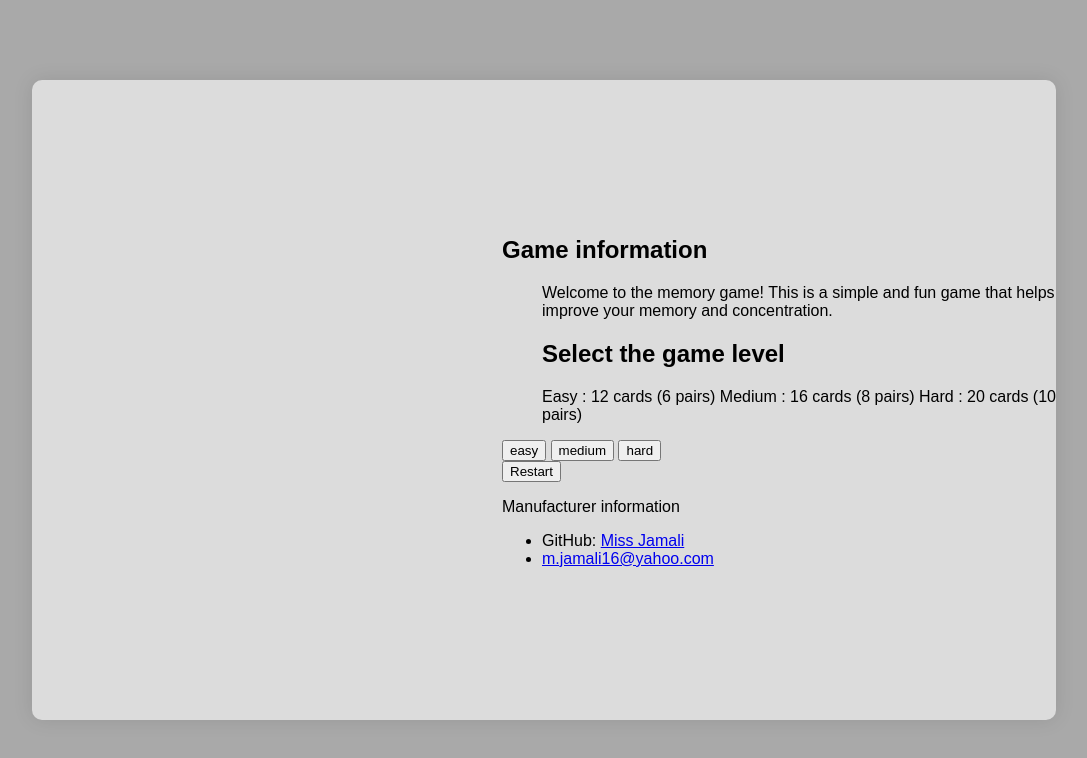
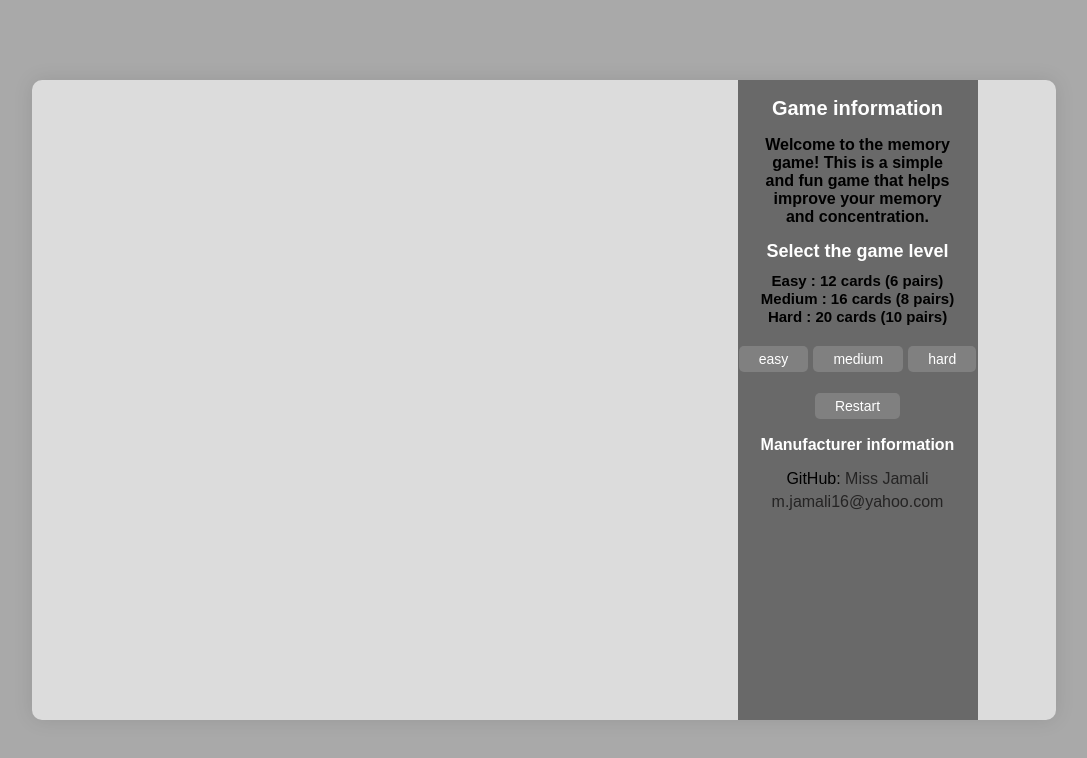
Before and after one commit to MaryaJamali/MemoryGame, a plain HTML site: page index.html in a window 1280 px wide. Shown: the whole page, without its empty margins (96-1183 px from the left). Drawn offline with Linux system fonts and the light colour scheme.

Commit message:
Continue styling

```diff
--- a/css/styles.css
+++ b/css/styles.css
@@ -64,3 +64,92 @@ body {
     background-color: #fccf9b;
     cursor: default;
 }
+
+#sidebar {
+    width: 200px;
+    padding: 20px;
+    background-color: #696969;
+    color: #fff;
+    text-align: center;
+    height: 100%;
+}
+
+#sidebar h2 {
+    font-size: 20px;
+    margin-bottom: 10px;
+}
+
+#sidebar p {
+    font-size: 16px;
+    margin-bottom: 10px;
+    font-weight: bold;
+}
+
+#game-info h2{
+    font-size: 18px;
+    margin-bottom: 10px;
+}
+
+#description{
+    margin-bottom: 10px;
+    color: #000000;
+    font-weight: bold;
+}
+
+#game-info, #creator-info {
+    list-style-type: none;
+    padding: 0;
+    margin-bottom: 20px;
+    text-align: center;
+}
+
+#creator-info li {
+    margin: 5px 0;
+    color: #000000;
+}
+
+#creator-info li a {
+    color: #252424;
+    text-decoration: none;
+}
+
+#creator-info li a:hover {
+    text-decoration: underline;
+}
+
+#cards-info {
+    margin-bottom: 10px;
+    color: #000000;
+    font-weight: bold;
+    font-size: 15px;
+}
+
+#level-selection {
+    margin-bottom: 20px;
+    text-align: center;
+}
+
+button {
+    margin: 0.5px;
+    padding: 5px 20px;
+    font-size: 14px;
+    background-color: #808080;
+    color: white;
+    border: none;
+    border-radius: 5px;
+    cursor: pointer;
+}
+
+button:hover {
+    background-color: #c0c0c0;
+}
+
+button:active {
+    transform: scale(0.95);
+}
+
+.button-container {
+    display: flex;
+    justify-content: center;
+    gap: 4px;
+}
```
